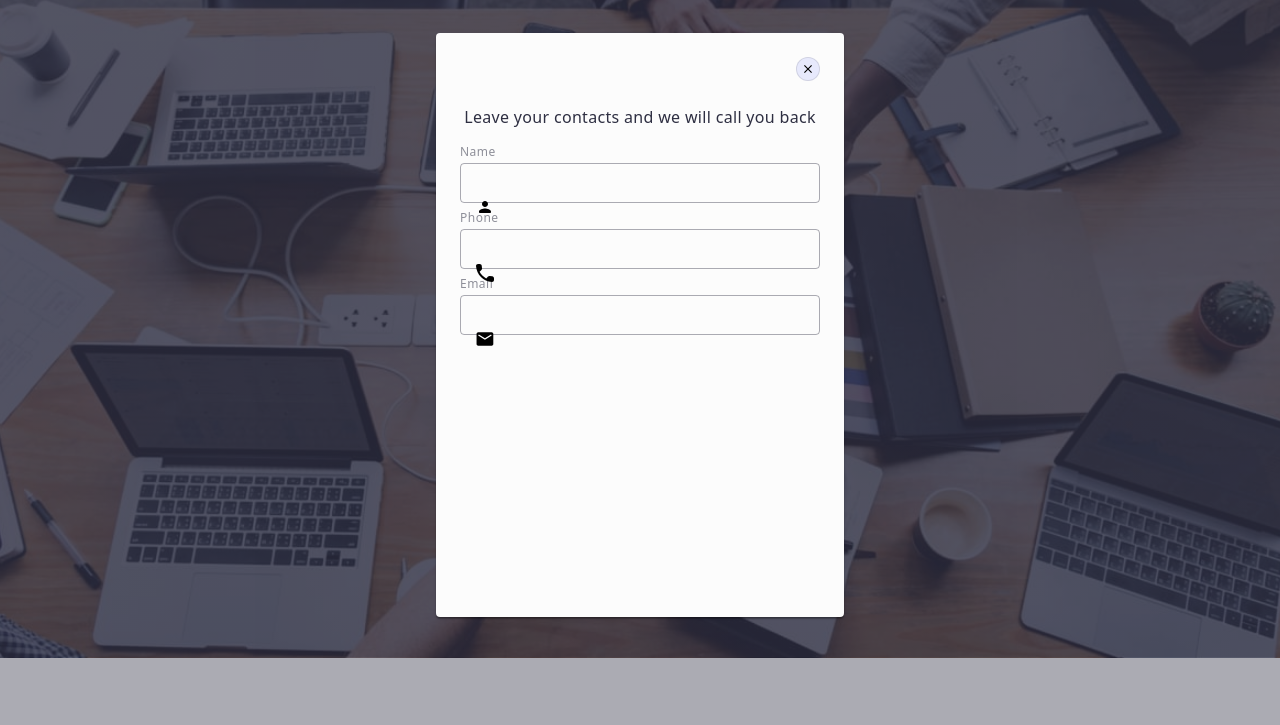
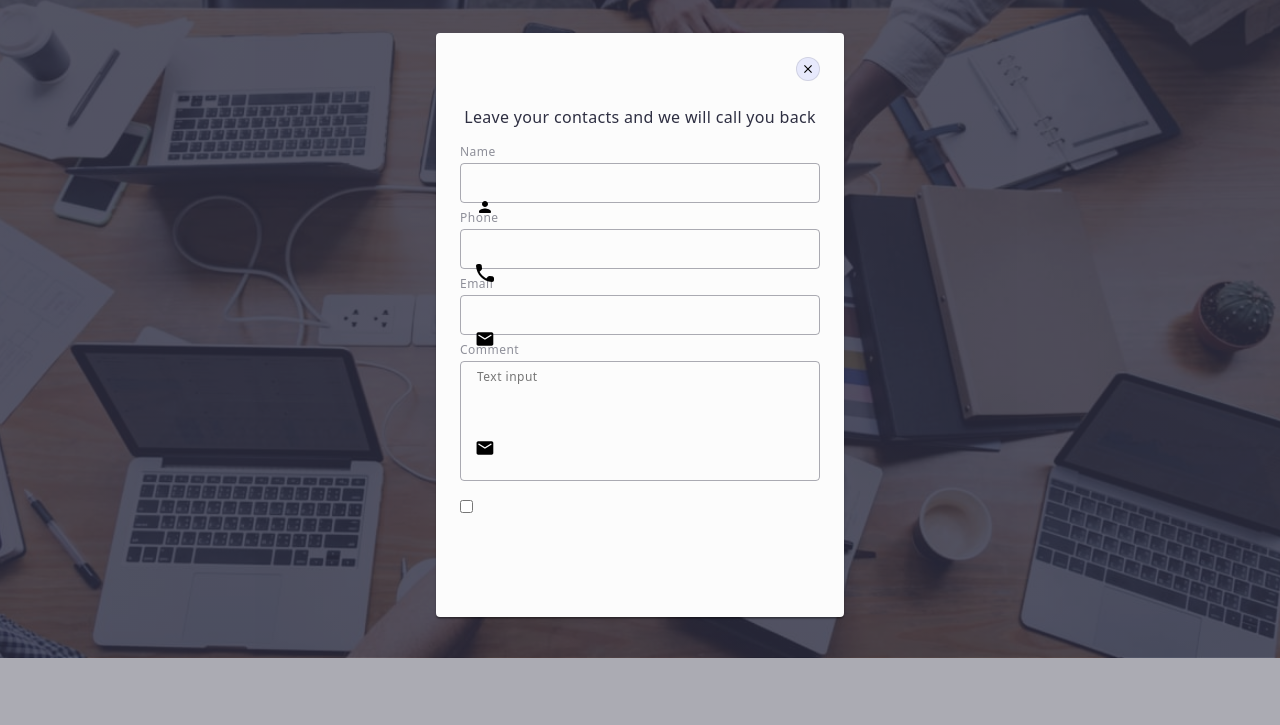
Before and after one commit to vovaVat/goit-markup-hw-05, a plain HTML site: page index.html in a window 1280 px wide. Shown: the part 75-800 px from the top of the page. Drawn offline with nearby package versions, Linux system fonts and the light colour scheme.

Commit message:
check-box

```diff
--- a/css/styles.css
+++ b/css/styles.css
@@ -640,3 +640,25 @@ svg{
 .name-input:focus .name-input-svg{
     fill: #4D5AE5;
 }
+
+.text-area-inp{
+    width: 100%;
+    height: 120px;
+    font-size: 12px;
+    letter-spacing: 0.04em;
+    color: rgba(46, 47, 66, 0.4);
+    border: 1px solid rgba(46, 47, 66, 0.4);
+    border-radius: 4px;
+    background-color: transparent;
+    padding: 8px 16px;
+    outline: transparent;
+    resize: none;
+    transition: border-color 250ms cubic-bezier(0.4, 0, 0.2, 1);
+}
+.text-area-inp:focus{
+    border-color: #4D5AE5;
+}
+
+.check-box-contain{
+    margin-bottom: 24px;
+}
--- a/index.html
+++ b/index.html
@@ -416,6 +416,21 @@
                         </svg>
                     </div>
                 </div>
+
+                <div class="form-container">
+                    <label class="modal-label" for="user-comment">
+                        Comment
+                    </label>
+                    <div class="modal-name-input-contain">
+                        <textarea id="user-comment" name="user-comment" placeholder="Text input" class="text-area-inp"></textarea>
+                        <svg width="18" height="24" class="name-input-svg">
+                            <use href="./images/symbol-defs.svg#icon-Vectoricons-1"></use>
+                        </svg>
+                    </div>
+                </div>
+                <div class="check-box-contain">
+                    <input id="user-privacy" type="checkbox" value="true" name="user-privacy" class="checkbox" visually-hidden/>
+                </div>
             </form>
         </div>
     </div>
```
